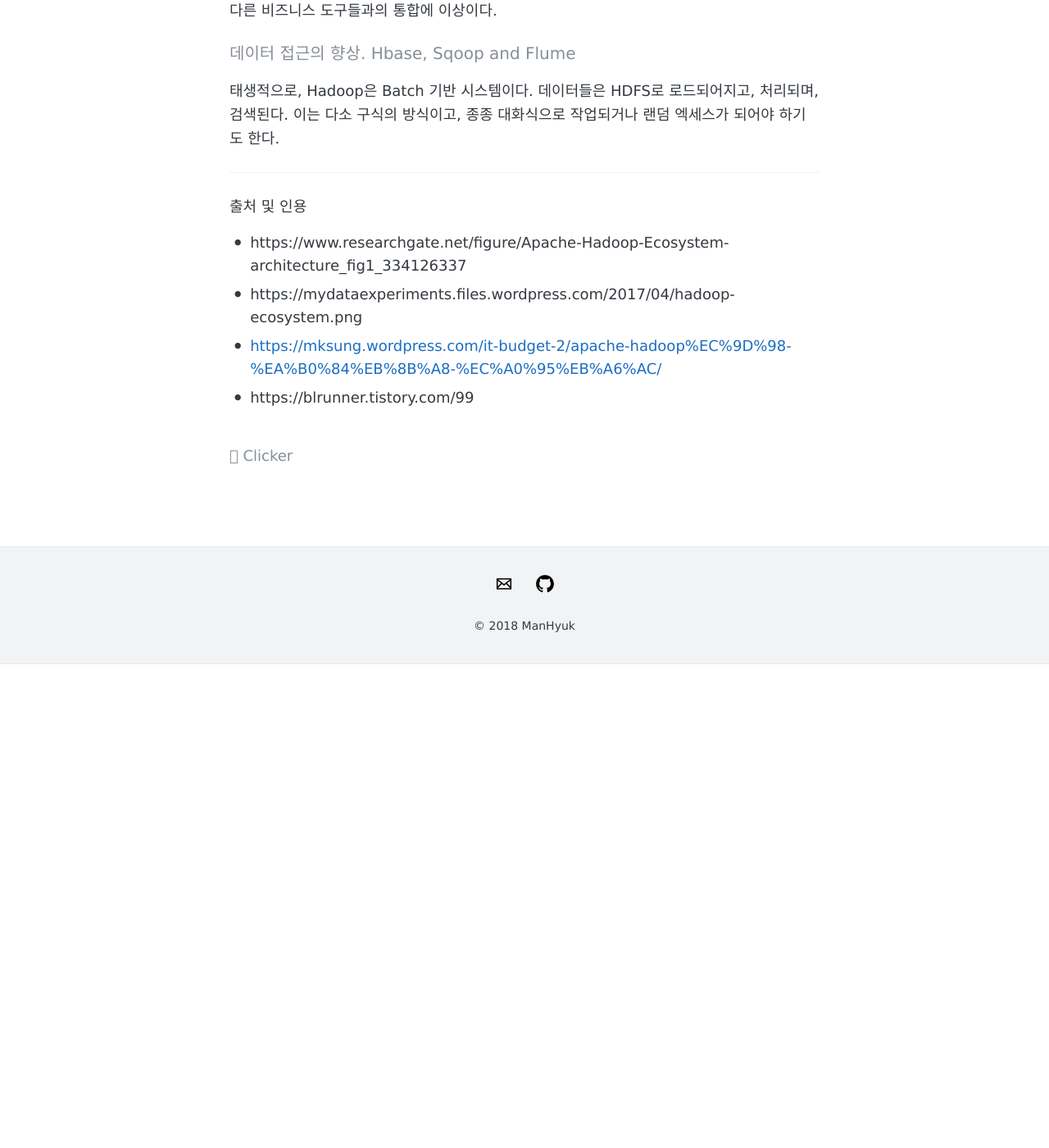
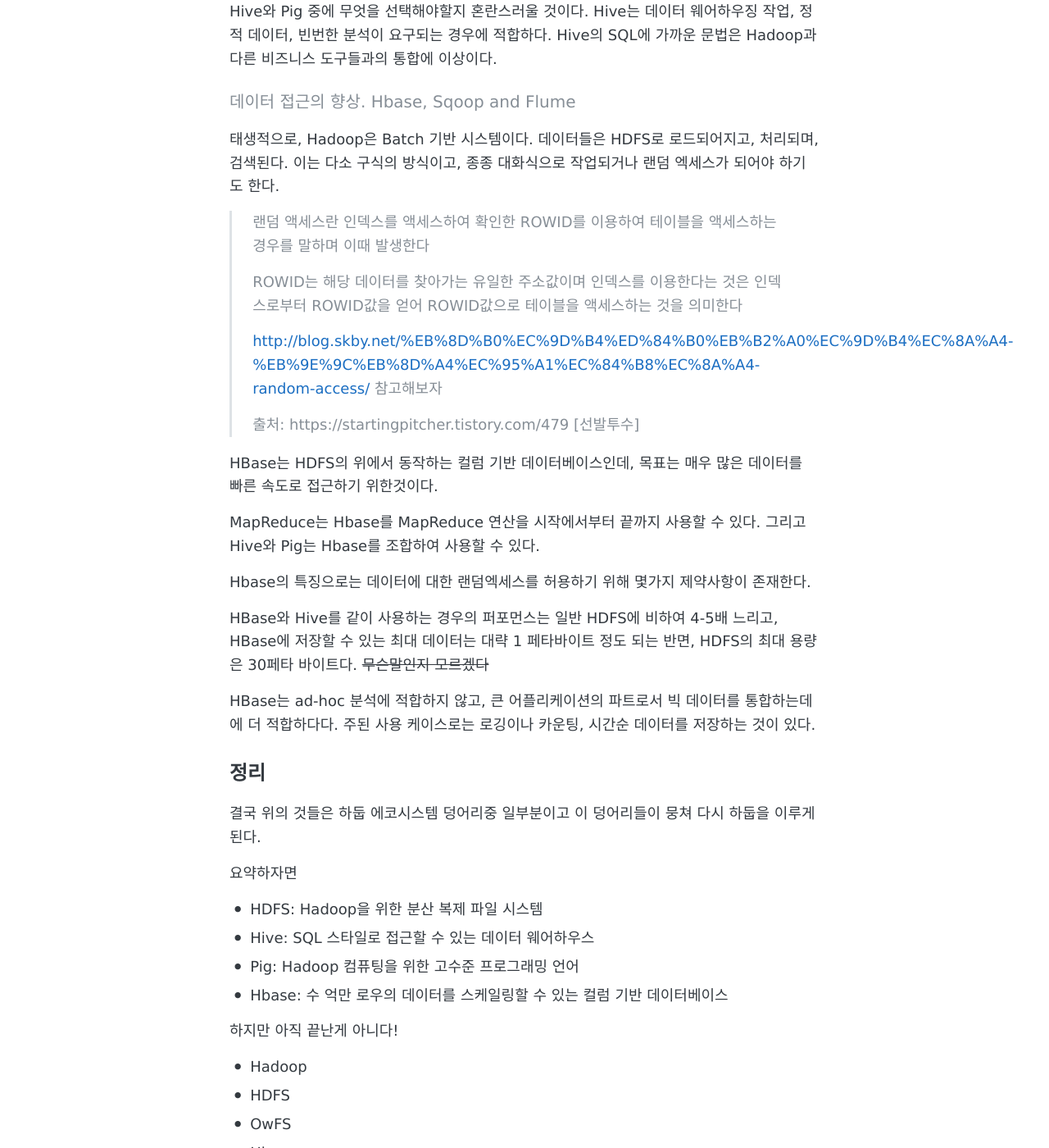
Before and after one commit to ManHyuk/ManHyuk.github.io, a Jekyll site: the page built from _posts/2020-02-08-hadoop-1.md, in a window 1280 px wide and 1400 px high, scrolled down 4409 px. Shown: the whole window at 82% size. Built offline with Jekyll 4.4.1, drawn with Linux system fonts in a browser that asks for light colours; comment, search, counter and statistics services are not loaded; before the commit the page ends 5219 px from its top, so only the background shows below that; some of the changed text lies outside the part shown.

Commit message:
add hadoop

```diff
--- a/_posts/2020-02-08-hadoop.md
+++ b/_posts/2020-02-08-hadoop-1.md
@@ -23,7 +23,11 @@ keywords: ""
 
 
 
-참고로 이 글은 참고용이며 틀린부분이 있을 수 있으며, 살짝 맛만 볼 수 있는 글이니 경계하면서 읽자.
+참고로 이 글은 참고용이며 틀린부분이 있을 수 있으며, 살짝 맛만 볼 수 있는 글이다.
+
+글의 전개는 내 의식의 흐름과 궁금한 점들을 하나씩 찾아가며 다양한 글을 짜집기할 것이고
+
+중간중간 내 생각과 내가 이해한 바를 써 넣을 예정이니 적당히 걸러서 보길 바란다.
 
 ---
 
@@ -159,15 +163,65 @@ Hive와 Pig 중에 무엇을 선택해야할지 혼란스러울 것이다. Hive
 
 태생적으로, Hadoop은 Batch 기반 시스템이다. 데이터들은 HDFS로 로드되어지고, 처리되며, 검색된다. 이는 다소 구식의 방식이고, 종종 대화식으로 작업되거나 랜덤 엑세스가 되어야 하기도 한다.
 
+> 랜덤 액세스란 인덱스를 액세스하여 확인한 ROWID를 이용하여 테이블을 액세스하는 경우를 말하며 이때 발생한다
+>
+> ROWID는 해당 데이터를 찾아가는 유일한 주소값이며 인덱스를 이용한다는 것은 인덱스로부터 ROWID값을 얻어 ROWID값으로 테이블을 액세스하는 것을 의미한다
+>
+> [http://blog.skby.net/%EB%8D%B0%EC%9D%B4%ED%84%B0%EB%B2%A0%EC%9D%B4%EC%8A%A4-%EB%9E%9C%EB%8D%A4%EC%95%A1%EC%84%B8%EC%8A%A4-random-access/](http://blog.skby.net/데이터베이스-랜덤액세스-random-access/) 참고해보자
+>
+> 출처: https://startingpitcher.tistory.com/479 [선발투수]
+
+HBase는 HDFS의 위에서 동작하는 컬럼 기반 데이터베이스인데, 목표는 매우 많은 데이터를 빠른 속도로 접근하기 위한것이다.
+
+MapReduce는 Hbase를 MapReduce 연산을 시작에서부터 끝까지 사용할 수 있다. 그리고 Hive와 Pig는 Hbase를 조합하여 사용할 수 있다.
+
+Hbase의 특징으로는 데이터에 대한 랜덤엑세스를 허용하기 위해 몇가지 제약사항이 존재한다.
+
+HBase와 Hive를 같이 사용하는 경우의 퍼포먼스는 일반 HDFS에 비하여 4-5배 느리고, HBase에 저장할 수 있는 최대 데이터는 대략 1 페타바이트 정도 되는 반면, HDFS의 최대 용량은 30페타 바이트다.  ~~무슨말인지 모르겠다~~
+
+HBase는 ad-hoc 분석에 적합하지 않고, 큰 어플리케이션의 파트로서 빅 데이터를 통합하는데에 더 적합하다다. 주된 사용 케이스로는 로깅이나 카운팅, 시간순 데이터를 저장하는 것이 있다.
 
 
 
+## 정리
+
+결국 위의 것들은 하둡 에코시스템 덩어리중 일부분이고 이 덩어리들이 뭉쳐 다시 하둡을 이루게 된다.
+
+요약하자면
+
+- HDFS: Hadoop을 위한 분산 복제 파일 시스템
+- Hive: SQL 스타일로 접근할 수 있는 데이터 웨어하우스
+- Pig: Hadoop 컴퓨팅을 위한 고수준 프로그래밍 언어
+- Hbase: 수 억만 로우의 데이터를 스케일링할 수 있는 컬럼 기반 데이터베이스
 
 
 
+하지만 아직 끝난게 아니다!
+
+- Hadoop
+- HDFS
+- OwFS
+- Hive
+- Hbase
+- Spark
+- Presto
+- Yanagishima
+- C3
+- Cuve
+- Zeppelin
+- Hue
+- Kafka
+- Storm
+
+이 수많은 물음표 덩어리중 Hadoop, HDFS, Hive, Hbase 에 대해서 살짝 맛만 봤다.
+
+아직도 잘 이해가 되지 않지만 글로 정리를 하다보니 머리속에도 정리가 아주 살짝 되는거 같다.
+
+다음엔 Spark, Presto, Yanagishima ( 이름부터 무서움 ), Zeppelin, Hue, Kafka 등을 알아 보도록 하겠다.
 
 
 
+그럼 안녕
 
 
 
```
Also changed, not shown: images/hadoop/ecosystem-1.png (added), images/hadoop/ecosystem-2.png (added).
